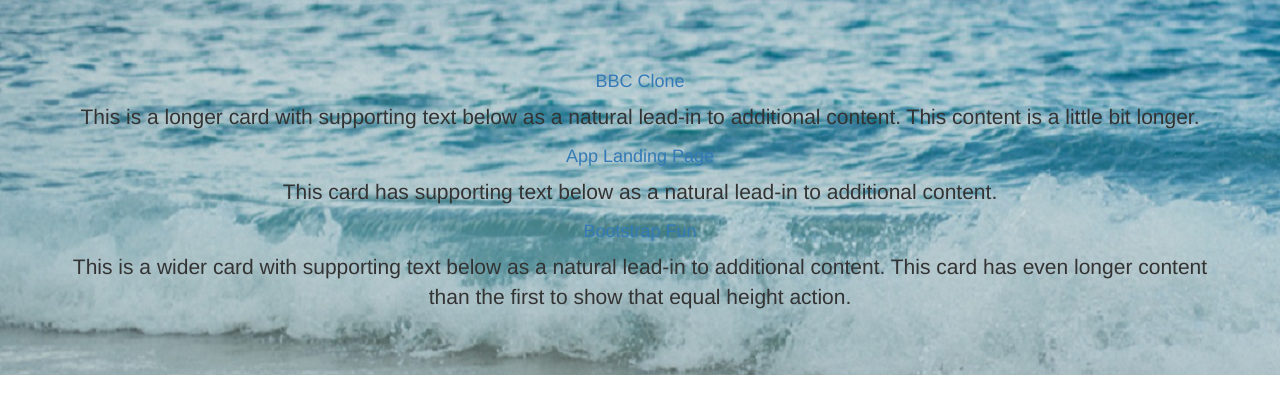
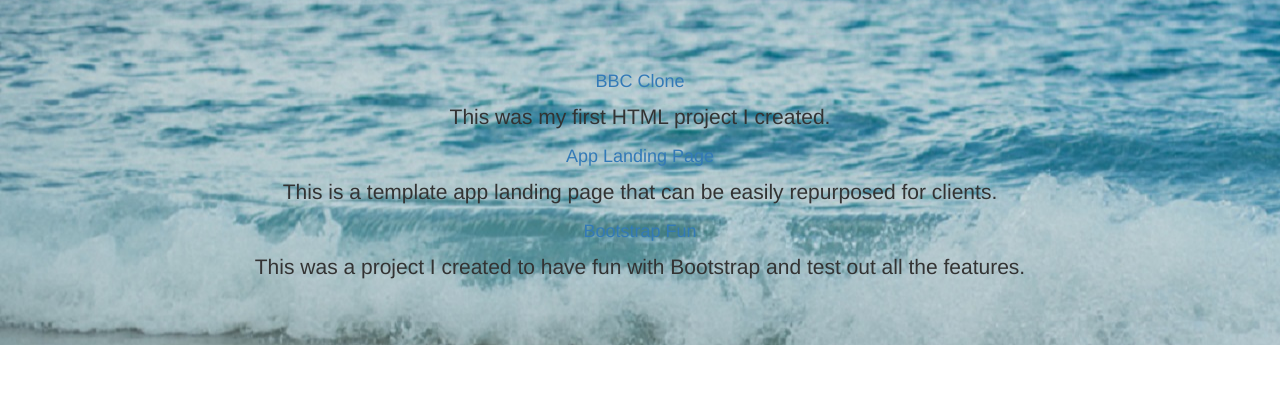
Before and after one commit to DavidMeldarion/davidmeldarion.github.io, a plain HTML site: page index.html in a window 1280 px wide. Shown: the part 471-876 px from the top of the page. After the commit the page ends 846 px from the top, so only its background shows below. Drawn offline with nearby package versions, Linux system fonts and the light colour scheme.

Commit message:
updating descriptions

```diff
--- a/index.html
+++ b/index.html
@@ -96,21 +96,21 @@
     <div class="card">
       <div class="card-block">
         <h4 class="card-title"><a href="bbc-clone.html">BBC Clone</a></h4>
-        <p class="card-text">This is a longer card with supporting text below as a natural lead-in to additional content. This content is a little bit longer.</p>
+        <p class="card-text">This was my first HTML project I created.</p>
 
       </div>
     </div>
     <div class="card">
       <div class="card-block">
         <h4 class="card-title"><a href="app_landing_page_rev2.html">App Landing Page</a> </h4>
-        <p class="card-text">This card has supporting text below as a natural lead-in to additional content.</p>
+        <p class="card-text">This is a template app landing page that can be easily repurposed for clients.</p>
 
       </div>
     </div>
     <div class="card">
       <div class="card-block">
         <h4 class="card-title"><a href="bootstrap.html">Bootstrap Fun</a> </h4>
-        <p class="card-text">This is a wider card with supporting text below as a natural lead-in to additional content. This card has even longer content than the first to show that equal height action.</p>
+        <p class="card-text">This was a project I created to have fun with Bootstrap and test out all the features.</p>
 
       </div>
     </div>
```
